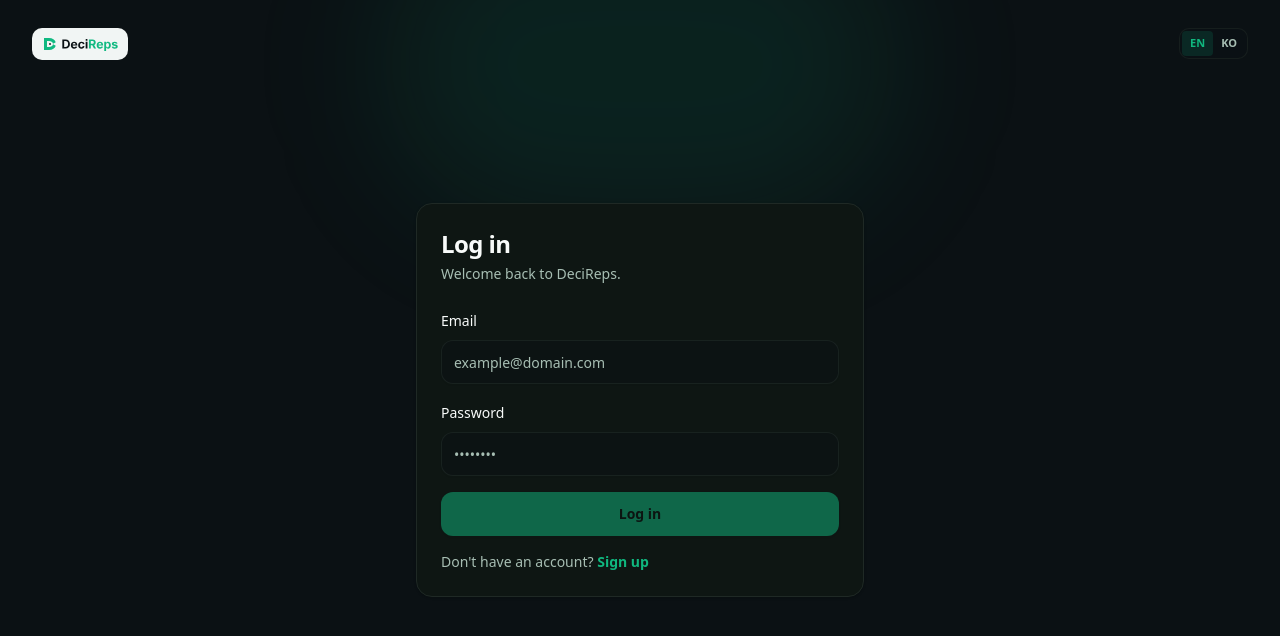
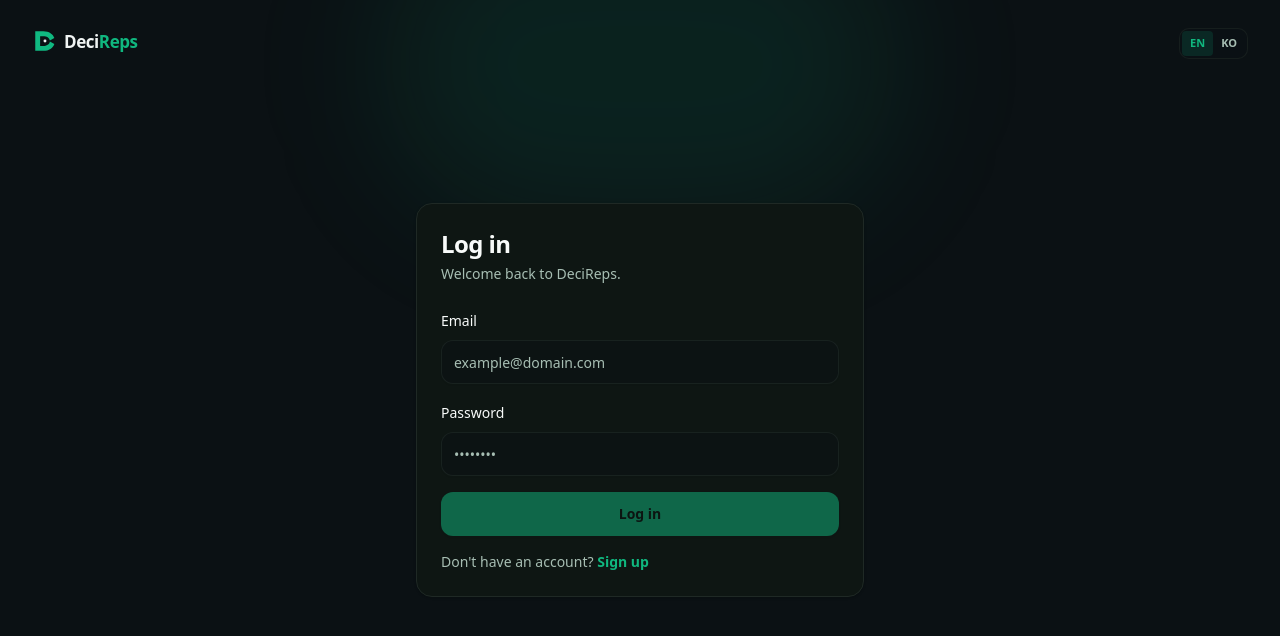
Before and after one commit to gold-su/TradeNova-front, a React (Vite) app in the folder tradenova-frontend/: page /login in a window 1280 px wide. Shown: the top 636 px of the page. Built offline with nearby package versions, Linux system fonts and the light colour scheme; no server answers.

Commit message:
fix: refine header logo treatment (#50)
Remove the light boxed treatment around the shared DeciReps wordmark and preserve the official symbol on dark surfaces.

```diff
--- a/tradenova-frontend/src/components/brand/BrandWordmark.tsx
+++ b/tradenova-frontend/src/components/brand/BrandWordmark.tsx
@@ -1,5 +1,5 @@
 import { cn } from "@/lib/utils";
-import decirepsLogo from "@/assets/brand/decireps-logo.svg";
+import decirepsSymbol from "@/assets/brand/decireps-symbol.svg";
 
 type BrandWordmarkProps = {
   className?: string;
@@ -8,15 +8,22 @@ type BrandWordmarkProps = {
 export function BrandWordmark({ className }: BrandWordmarkProps) {
   return (
     <span
-      className={cn("inline-flex items-center rounded-md bg-[#F1F5F4] px-1 py-0.5", className)}
+      className={cn(
+        "inline-flex items-center gap-1.5 text-[17px] font-semibold leading-none tracking-tight",
+        className,
+      )}
       aria-label="DeciReps"
     >
       <img
-        src={decirepsLogo}
+        src={decirepsSymbol}
         alt=""
         aria-hidden="true"
-        className="block h-7 w-auto max-w-full"
+        className="block h-[26px] w-[26px] shrink-0"
       />
+      <span aria-hidden="true">
+        <span className="text-foreground">Deci</span>
+        <span className="text-primary">Reps</span>
+      </span>
     </span>
   );
 }
```
Also changed, not shown: 1 other file (tests, documents, lock files or other folders).
